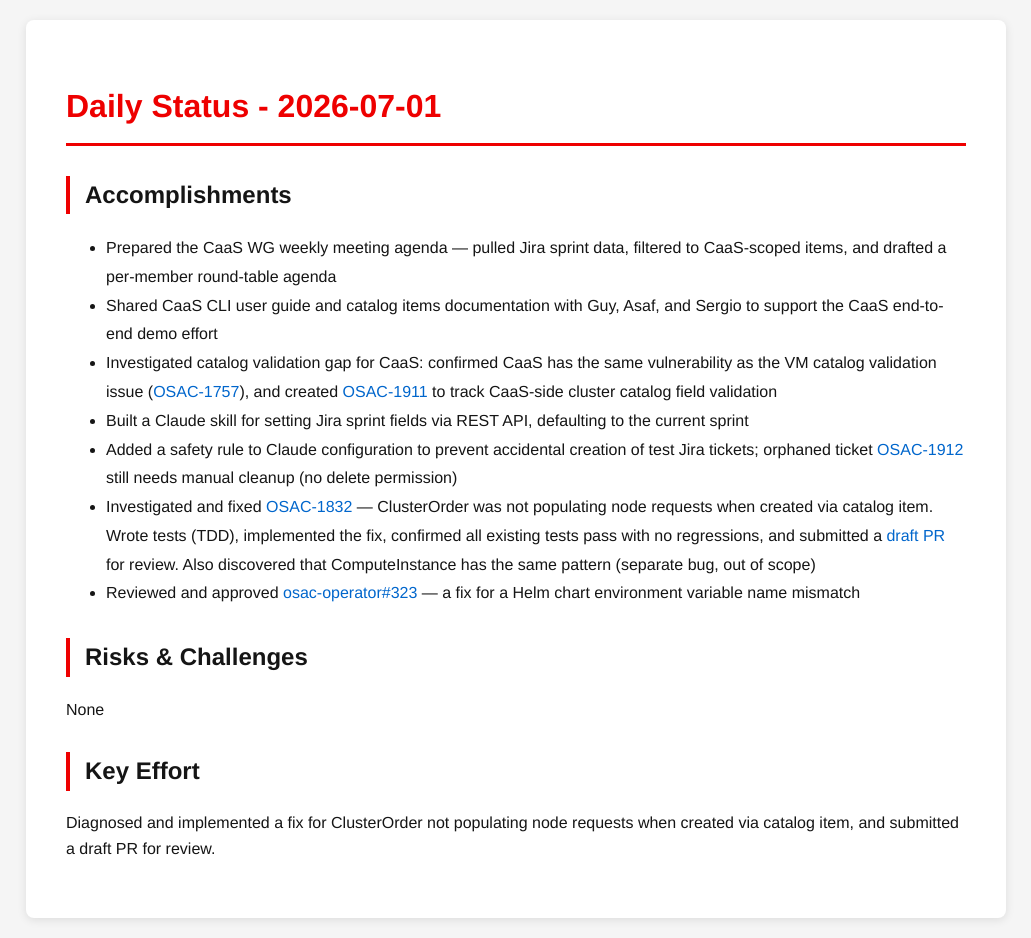
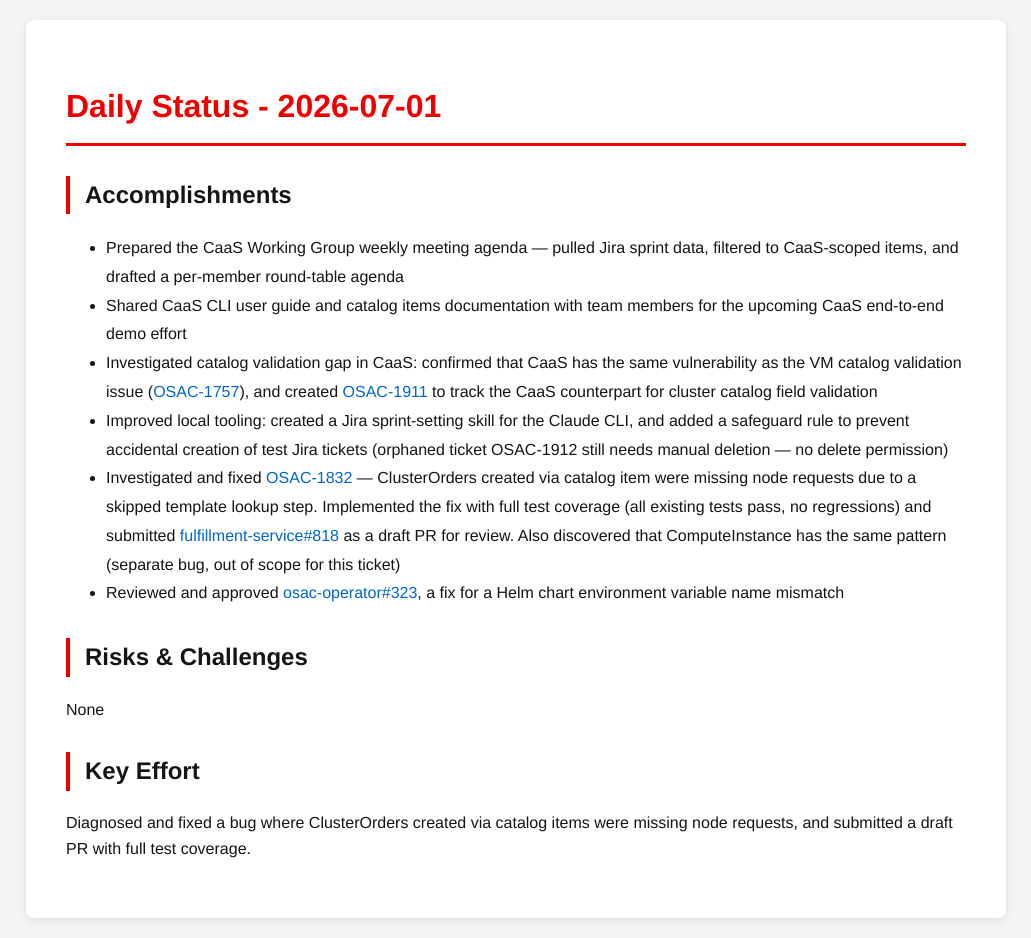
Before and after one commit to tzvatot/daily-status, a Jekyll site: the page built from 2026-07-01.md, in a window 1280 px wide. Shown: the whole page, without its empty margins (124-1155 px from the left). Built offline with Jekyll 4.4.1, drawn with Linux system fonts in a browser that asks for light colours.

Commit message:
Daily status update - 2026-07-01

```diff
--- a/2026-07-01.md
+++ b/2026-07-01.md
@@ -7,16 +7,15 @@
 # Daily Status - 2026-07-01
 
 ## Accomplishments
-- Prepared the CaaS WG weekly meeting agenda — pulled Jira sprint data, filtered to CaaS-scoped items, and drafted a per-member round-table agenda
-- Shared CaaS CLI user guide and catalog items documentation with Guy, Asaf, and Sergio to support the CaaS end-to-end demo effort
-- Investigated catalog validation gap for CaaS: confirmed CaaS has the same vulnerability as the VM catalog validation issue ([OSAC-1757](https://redhat.atlassian.net/browse/OSAC-1757)), and created [OSAC-1911](https://redhat.atlassian.net/browse/OSAC-1911) to track CaaS-side cluster catalog field validation
-- Built a Claude skill for setting Jira sprint fields via REST API, defaulting to the current sprint
-- Added a safety rule to Claude configuration to prevent accidental creation of test Jira tickets; orphaned ticket [OSAC-1912](https://redhat.atlassian.net/browse/OSAC-1912) still needs manual cleanup (no delete permission)
-- Investigated and fixed [OSAC-1832](https://redhat.atlassian.net/browse/OSAC-1832) — ClusterOrder was not populating node requests when created via catalog item. Wrote tests (TDD), implemented the fix, confirmed all existing tests pass with no regressions, and submitted a [draft PR](https://github.com/osac-project/fulfillment-service/pull/818) for review. Also discovered that ComputeInstance has the same pattern (separate bug, out of scope)
-- Reviewed and approved [osac-operator#323](https://github.com/osac-project/osac-operator/pull/323) — a fix for a Helm chart environment variable name mismatch
+- Prepared the CaaS Working Group weekly meeting agenda — pulled Jira sprint data, filtered to CaaS-scoped items, and drafted a per-member round-table agenda
+- Shared CaaS CLI user guide and catalog items documentation with team members for the upcoming CaaS end-to-end demo effort
+- Investigated catalog validation gap in CaaS: confirmed that CaaS has the same vulnerability as the VM catalog validation issue ([OSAC-1757](https://redhat.atlassian.net/browse/OSAC-1757)), and created [OSAC-1911](https://redhat.atlassian.net/browse/OSAC-1911) to track the CaaS counterpart for cluster catalog field validation
+- Improved local tooling: created a Jira sprint-setting skill for the Claude CLI, and added a safeguard rule to prevent accidental creation of test Jira tickets (orphaned ticket OSAC-1912 still needs manual deletion — no delete permission)
+- Investigated and fixed [OSAC-1832](https://redhat.atlassian.net/browse/OSAC-1832) — ClusterOrders created via catalog item were missing node requests due to a skipped template lookup step. Implemented the fix with full test coverage (all existing tests pass, no regressions) and submitted [fulfillment-service#818](https://github.com/osac-project/fulfillment-service/pull/818) as a draft PR for review. Also discovered that ComputeInstance has the same pattern (separate bug, out of scope for this ticket)
+- Reviewed and approved [osac-operator#323](https://github.com/osac-project/osac-operator/pull/323), a fix for a Helm chart environment variable name mismatch
 
 ## Risks & Challenges
 None
 
 ## Key Effort
-Diagnosed and implemented a fix for ClusterOrder not populating node requests when created via catalog item, and submitted a draft PR for review.
+Diagnosed and fixed a bug where ClusterOrders created via catalog items were missing node requests, and submitted a draft PR with full test coverage.
```
